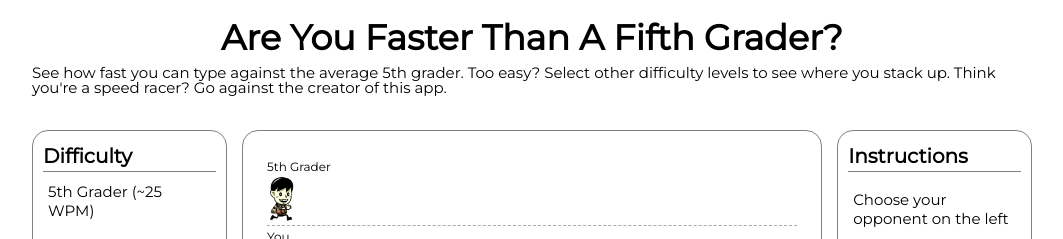
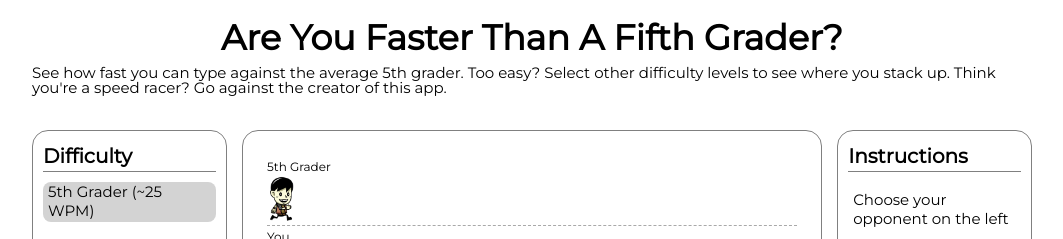
Before and after one commit to nateoh93/FasterThanAFifthGrader, a website built with webpack: page index.html in a window 1280 px wide. Shown: the top 239 px of the page, without its empty margins (108-1171 px from the left). Built offline with nearby package versions, Linux system fonts and the light colour scheme; files whose address does not match are found by name.

Commit message:
set up default difficulty setting

```diff
--- a/index.html
+++ b/index.html
@@ -22,7 +22,7 @@
         <section class="difficulty-container">
             <h2>Difficulty</h2>
             <ul>
-                <li id='5thgrader'>5th Grader (~25 WPM)</li>
+                <li id='5thgrader' class='active'>5th Grader (~25 WPM)</li>
                 <li id='student'>Student 13 - 27 yrs. old (~35 WPM)</li>
                 <li id='programmer'>Programmer 22 - 53 yrs. old (~55 WPM)</li>
                 <li id='elite'>Elite (~75 WPM)</li>
```
